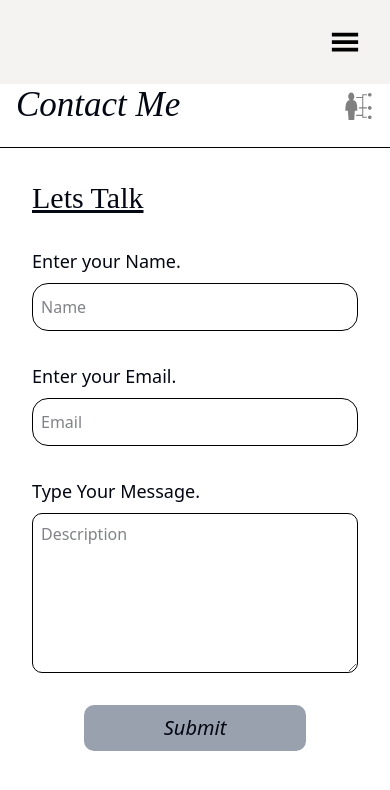
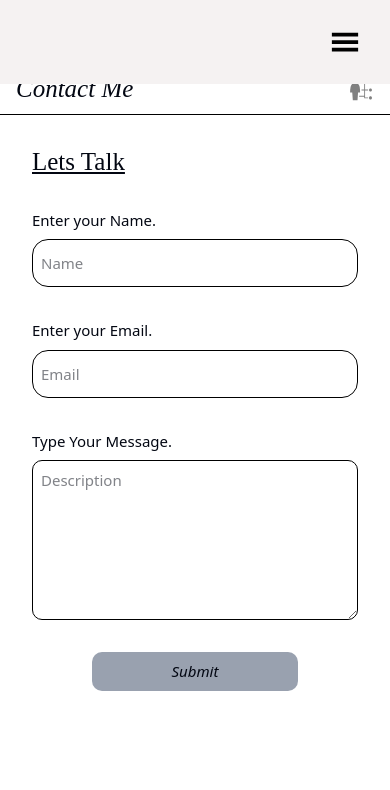
Before and after one commit to Gakiri001/personalPortfolio, a React (Vite) app: page /contact in a window 390 px wide. Shown: the top 790 px of the page. Built offline with nearby package versions, Linux system fonts and the light colour scheme.

Commit message:
Header UI update

```diff
--- a/src/pages/Contact/Contact.css
+++ b/src/pages/Contact/Contact.css
@@ -50,6 +50,18 @@
 }
 
 @media screen and (max-width: 44.375em) {
+  .contact .contactHeader {
+    height: 6vh;
+  }
+  .contact .contactHeader h2{
+    font-size: 25px;
+  }
+  .contact .contactHeader .contactIcon{
+    font-size: 25px;
+  }
+  .contact .talkdiv h2{
+    font-size: 25px;
+  }
   .contact form .divpart1{
     flex-direction: column;
     row-gap: 2rem;
@@ -59,12 +71,19 @@
   .contact form .divMessage{
     width: 100%;
   }
+    .contact form .divpart1 .divName label,
+  .contact form .divpart1 .divEmail label,
+  .contact form .divMessage label{
+    font-size: 15px;
+  }
   .contact form .divpart1 .divName .input,
   .contact form .divpart1 .divEmail .input,
   .contact form .divMessage .textarea{
     width: 100%;
+    font-size: 15px;
   }
   .divsubmit input{
+    font-size: 15px;
     padding: 0.5rem 5rem;
   }
 }
--- a/src/pages/Portfolio/Portfolio.css
+++ b/src/pages/Portfolio/Portfolio.css
@@ -121,6 +121,18 @@
   .card {
     width: 90%;
   }
+  .portfolio .portfolioHeader {
+    height: 6vh;
+  }
+  .portfolio .portfolioHeader h2{
+    font-size: 25px;
+  }
+  .portfolio .portfolioHeader .portfolioIcon {
+    font-size: 25px;
+  }
+  .portfolio .projects{
+    row-gap: 2rem;
+  }
   .portfolio .card img {
     height: fit-content;
   }
```
